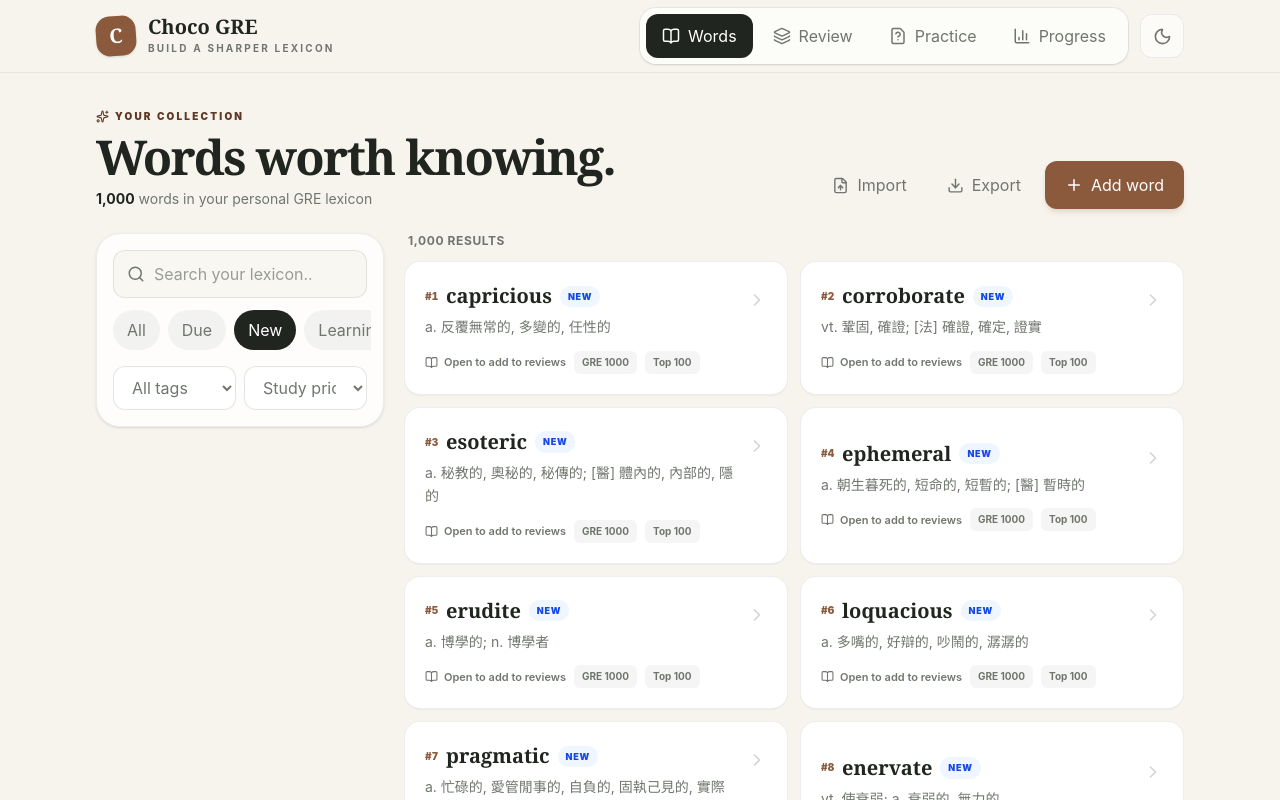
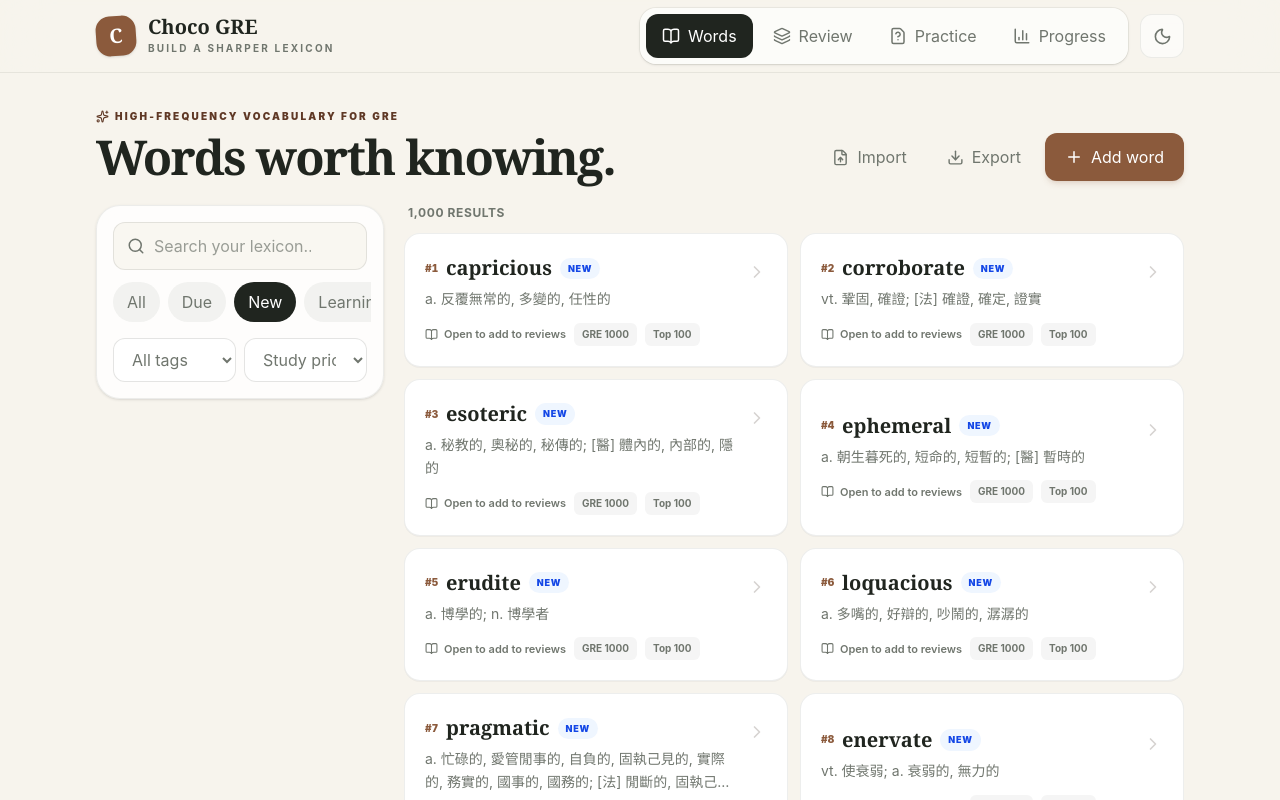
Before and after one commit to eric19960304/gre-prep, a React (Vite) app: page / in a window 1280 px wide. Shown: the top 800 px of the page. Built offline with nearby package versions, Linux system fonts and the light colour scheme.

Commit message:
Update Words page introduction

```diff
--- a/src/pages/WordsPage.tsx
+++ b/src/pages/WordsPage.tsx
@@ -61,9 +61,8 @@ export function WordsPage() {
     <main className="page-container pb-28 md:pb-12">
       <div className="mb-6 flex min-w-0 items-end justify-between gap-4">
         <div className="min-w-0">
-          <p className="eyebrow"><Sparkles size={13} />Your collection</p>
+          <p className="eyebrow"><Sparkles size={13} />High-frequency vocabulary for GRE</p>
           <h1 className="page-title">Words worth knowing.</h1>
-          <p className="mt-2 text-sm text-muted dark:text-stone-400"><strong className="text-ink dark:text-white">{words.length.toLocaleString()}</strong> words in your personal GRE lexicon</p>
         </div>
         <div className="hidden items-center gap-2 sm:flex">
           <input ref={fileInput} type="file" accept="application/json,.json" className="hidden" onChange={(event) => handleImport(event.target.files?.[0])} aria-label="Import vocabulary JSON" />
```
Also changed, not shown: 5 other files (tests, documents, lock files or other folders).
